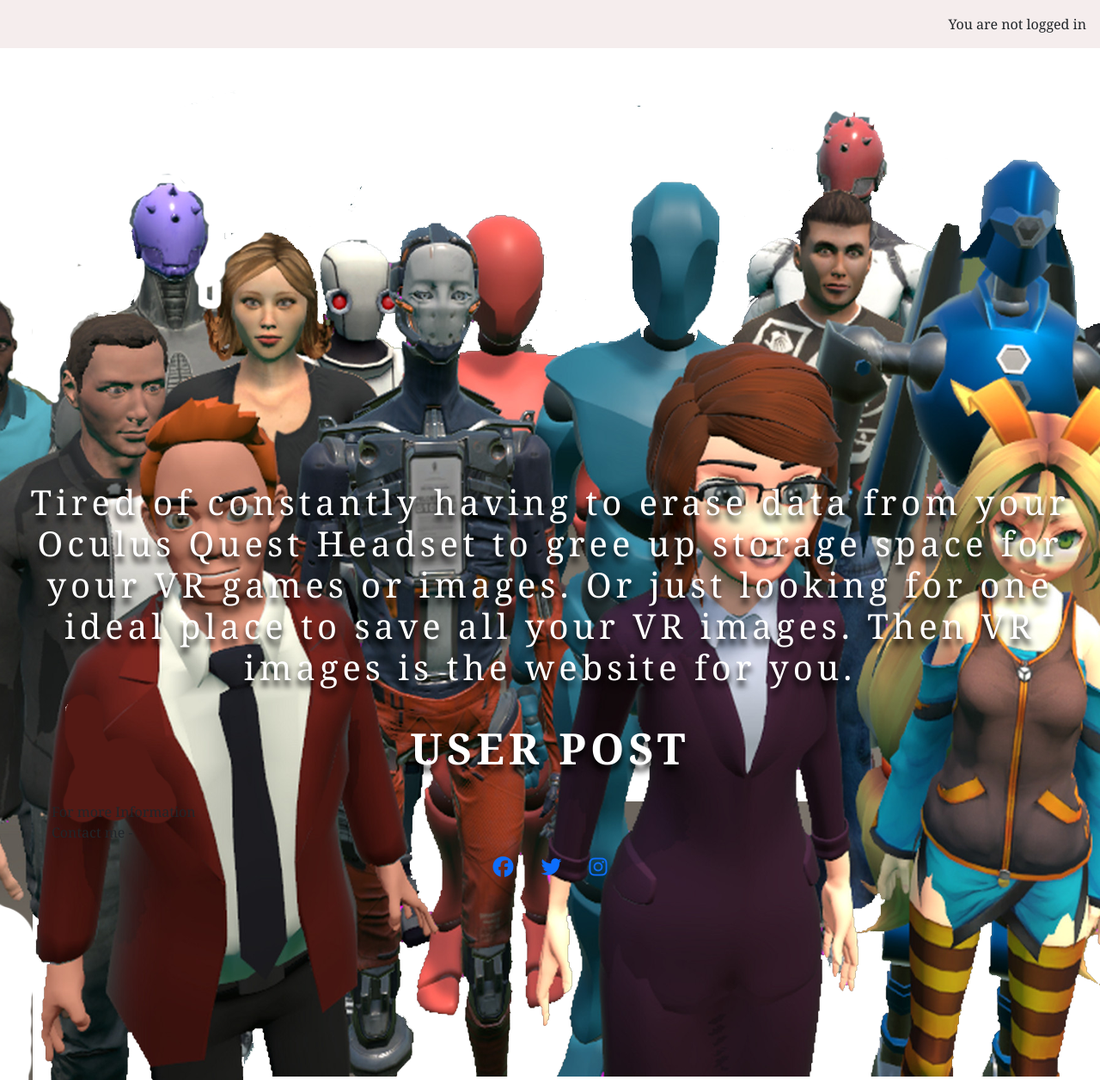
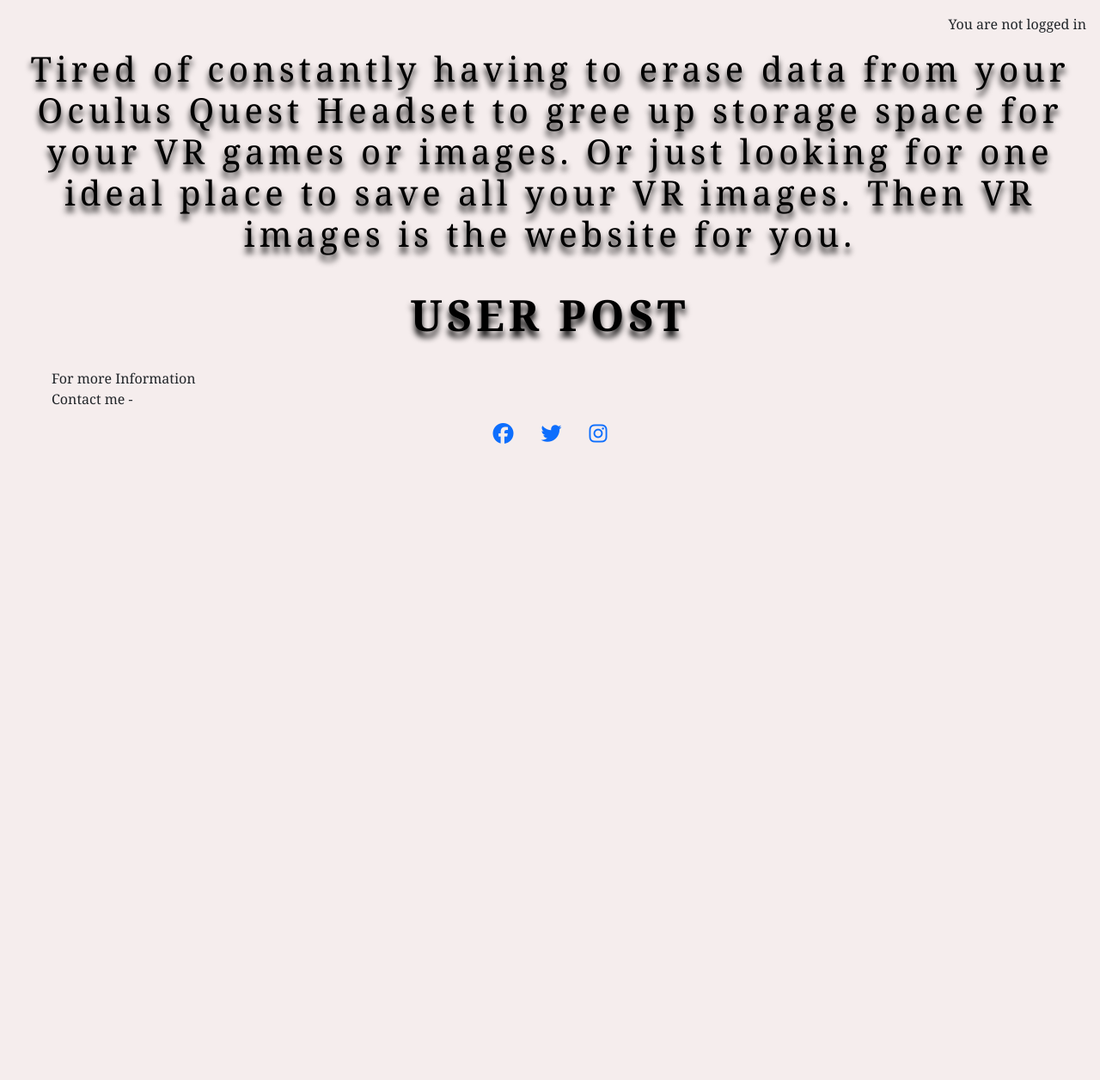
Before and after one commit to Michael-Obadun/Picture-Me-VR, a Django app: page / in a window 1280 px wide; the page is wider, and only the part inside the window is pictured. Shown: the part 86-1342 px from the top of that part at 86% size. After the commit the page ends 602 px from the top of that part, so only its background shows below. Run offline with Django 4.2, Linux system fonts and the light colour scheme; data that the repository does not hold is empty; some libraries are stand-ins or nearby versions.

Commit message:
Added more css in stylesheet

```diff
--- a/VRimages/templates/VRimages/index.html
+++ b/VRimages/templates/VRimages/index.html
@@ -3,9 +3,7 @@
 
 
 {% block head %}
-<div class="introImage">
-    <img src="{% static 'images/hero1.png' %}" class="d-block w-10" alt="group picture of vr avatars">
-</div>
+
  <!-- heading image -->
  <div class="introParagraph">
     <h1>
--- a/static/css/style.css
+++ b/static/css/style.css
@@ -5,19 +5,14 @@ body{
 
 }
 
-.introImage{
-    height: 60vh;
-    width: 100%;
-    background: rgb(226, 218, 214);
-}
+
 
 .introParagraph{
     justify-content: center;
     text-align: center;
-    margin-top: 3vh;
     font-weight: 600;
-    color:white;
-    font-size: 50px;
+    color:black;
+    font-size: 40px;
     letter-spacing: 5px;
     text-shadow: 0px 7px 7px black;
     font-weight: 600;
@@ -28,7 +23,7 @@ body{
     justify-content: center;
     margin-top: 5vh;
     color: rgb(100, 130, 171);
-    color:#ffffff;
+    color:black;
     font-size: 50px;
     letter-spacing: 5px;
     text-shadow: 0px 7px 7px black;
@@ -80,11 +75,12 @@ body{
 .post-title {
     margin-top: 10%;
     margin-left: 5%;
+    color: black
 }
 
 .post-subtitle {
     margin-left: 5%;
-    color: #f7fbfe;
+    color: black
 }
 
 .btn-signup,
@@ -118,3 +114,18 @@ body{
 .faded {
     color: rgb(100, 130, 171);
 }
+
+
+
+.masthead {
+    margin-top: 10px;
+    overflow: hidden;
+    position: relative;
+    display: inline-block;
+    height: 60vh;
+    width: 100%;
+}
+.masthead-text {
+    background-color: rgb(127, 161, 195);
+
+}
```
